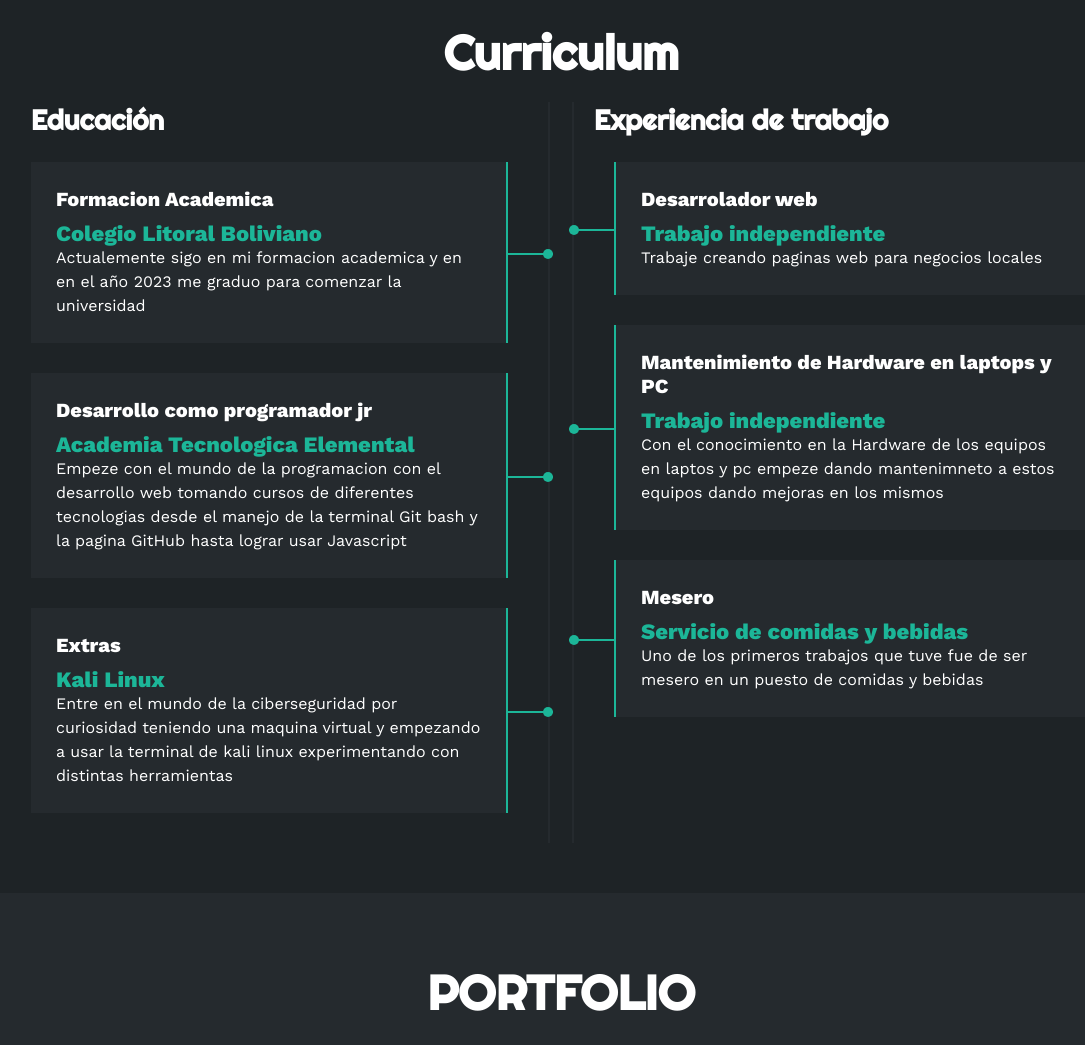
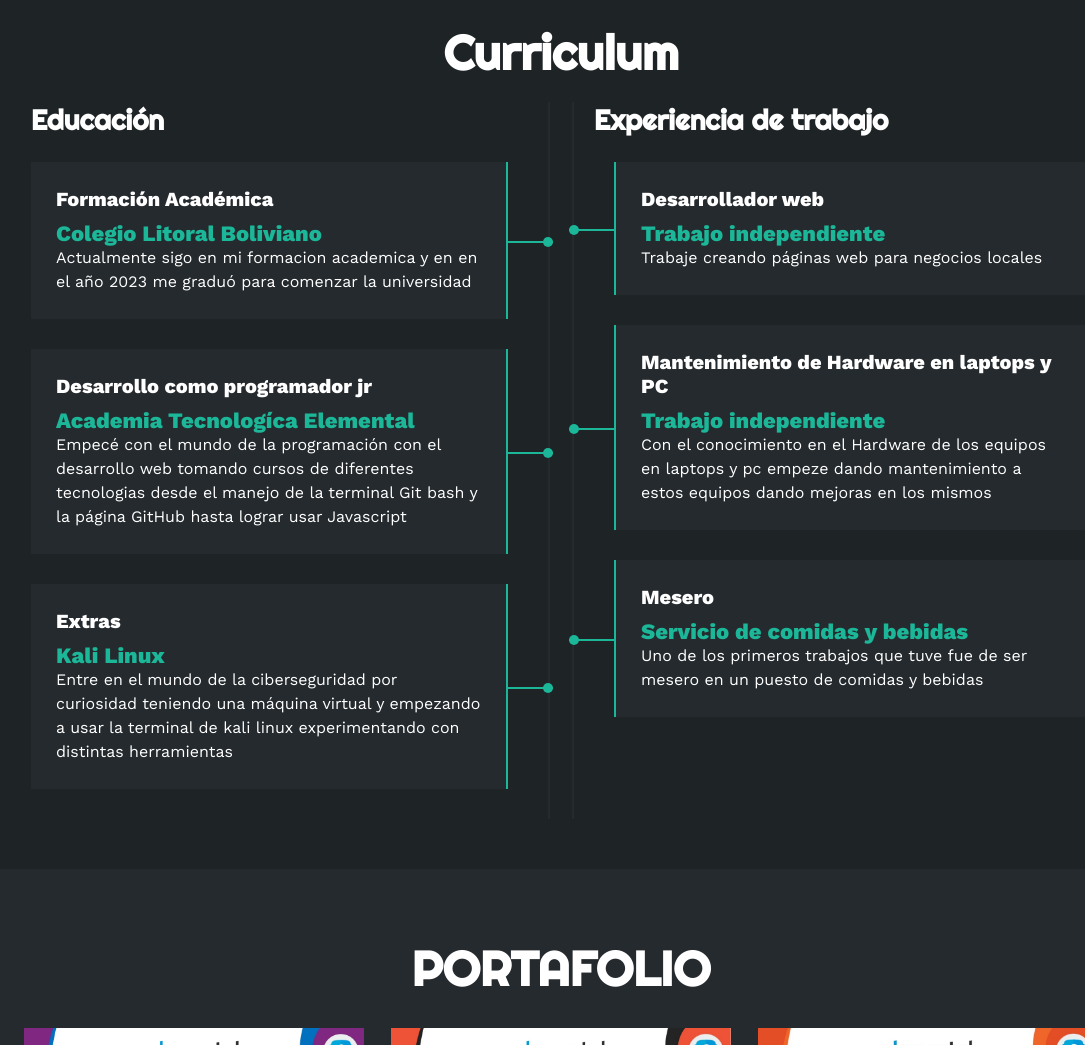
Before and after one commit to paatrick123/portafolio-patrick, a plain HTML site: page index.html in a window 1280 px wide. Shown: the part 1972-3017 px from the top of the page, without its empty margins (79-1164 px from the left). Drawn offline with nearby package versions, Linux system fonts and the light colour scheme.

Commit message:
portafolio 2

```diff
--- a/index.html
+++ b/index.html
@@ -226,19 +226,19 @@
                 <div class="col izquierda">
                     <h3>Educación</h3>
                     <div class="item izq">
-                        <h4>Formacion Academica</h4>
+                        <h4>Formación Académica</h4>
                         <span class="casa">Colegio Litoral Boliviano</span>
 
-                        <p>Actualemente sigo en mi formacion academica y en en el año 2023 me graduo para comenzar la universidad  </p>
+                        <p>Actualmente sigo en mi formacion academica y en en el año 2023 me graduó  para comenzar la universidad  </p>
                         <div class="conectori">
                             <div class="circuloi"></div>
                         </div>
                     </div>
                     <div class="item izq">
                         <h4>Desarrollo como programador jr</h4>
-                        <span class="casa">Academia Tecnologica Elemental</span>
+                        <span class="casa">Academia Tecnologíca Elemental</span>
 
-                        <p>Empeze con el mundo de la programacion con el desarrollo web tomando cursos de diferentes tecnologias desde el manejo de la terminal Git bash y la pagina GitHub hasta lograr usar Javascript</p>
+                        <p>Empecé con el mundo de la programación  con el desarrollo web tomando cursos de diferentes tecnologias desde el manejo de la terminal Git bash y la página  GitHub hasta lograr usar Javascript</p>
                         <div class="conectori">
                             <div class="circuloi"></div>
                         </div>
@@ -246,7 +246,7 @@
                     <div class="item izq">
                         <h4>Extras</h4>
                         <span class="casa">Kali Linux</span>
-                        <p>Entre en el mundo de la ciberseguridad por curiosidad teniendo una maquina virtual y empezando a usar la terminal de kali linux experimentando con distintas herramientas  </p>
+                        <p>Entre en el mundo de la ciberseguridad por curiosidad teniendo una máquina virtual y empezando a usar la terminal de kali linux experimentando con distintas herramientas  </p>
                         <div class="conectori">
                             <div class="circuloi"></div>
                         </div>
@@ -256,17 +256,17 @@
                 <div class="col derecha">
                     <h3>Experiencia de trabajo</h3>
                     <div class="item der">
-                        <h4>Desarrolador web</h4>
+                        <h4>Desarrollador web</h4>
                         <span class="casa">Trabajo independiente</span>
 
-                        <p>Trabaje creando paginas web para negocios locales </p>
+                        <p>Trabaje creando  páginas web para negocios locales </p>
                         <div class="conectord">
                             <div class="circulod"></div>
                         </div>
                     </div>
                     <div class="item der">
                         <h4>Mantenimiento de Hardware en laptops y PC </h4>
-                        <span class="casa">Trabajo independiente</span>                        <p>Con el conocimiento en la Hardware de los equipos en laptos y pc empeze dando mantenimneto a estos equipos dando mejoras en los mismos </p>
+                        <span class="casa">Trabajo independiente</span>                        <p>Con el conocimiento en el Hardware de los equipos en laptops y pc empeze dando mantenimiento a estos equipos dando mejoras en los mismos </p>
                         <div class="conectord">
                             <div class="circulod"></div>
                         </div>
@@ -286,7 +286,7 @@
     <!-- SECCION PORTFOLIO -->
     <section id="portfolio" class="portfolio">
         <div class="contenido-seccion">
-            <h2>PORTFOLIO</h2>
+            <h2>PORTAFOLIO</h2>
             <div class="galeria">
                 <div class="proyecto">
                     <img src="img/certificado 1.jpg" alt="">
@@ -345,7 +345,7 @@
             </div>
             <div class="box">
                 <h2></h2>
-                <p>Puede comunicarse con mi persona a travez de las direfentes redes sociales</p>
+                <p>Puede comunicarse con mi persona a través de las direfentes redes sociales</p>
                 <br>
                 <br>
                 <br>
```
